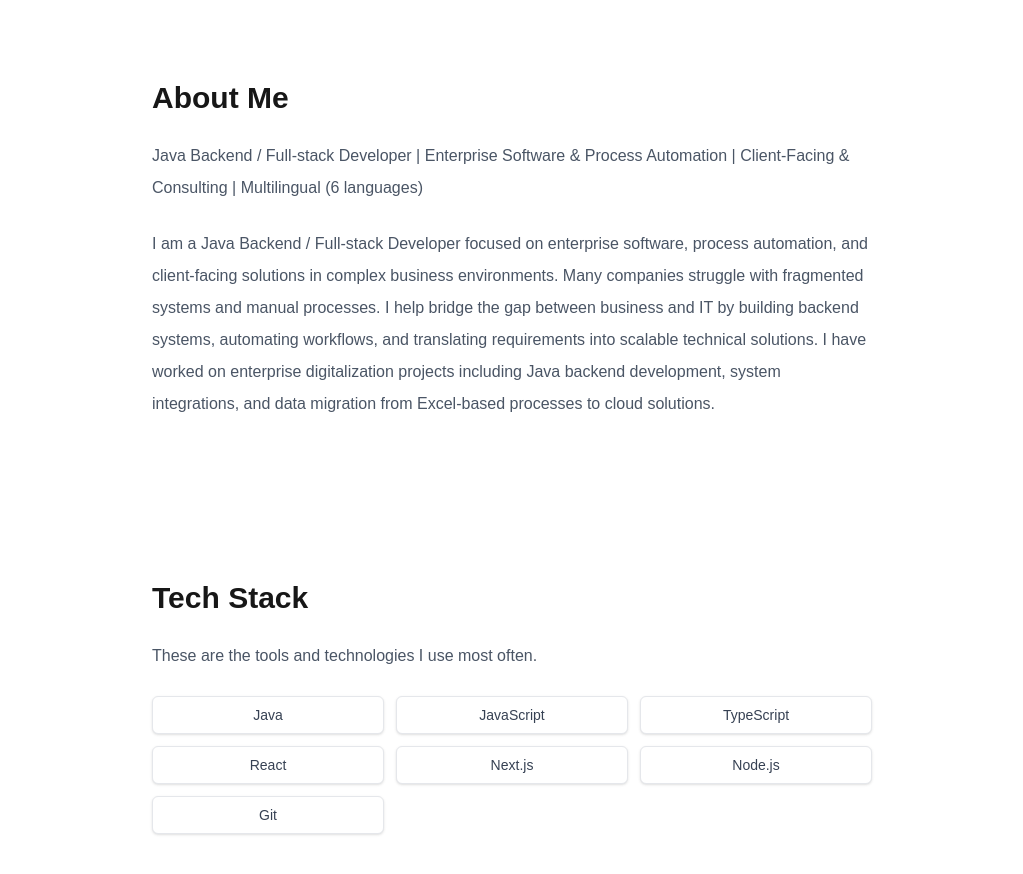
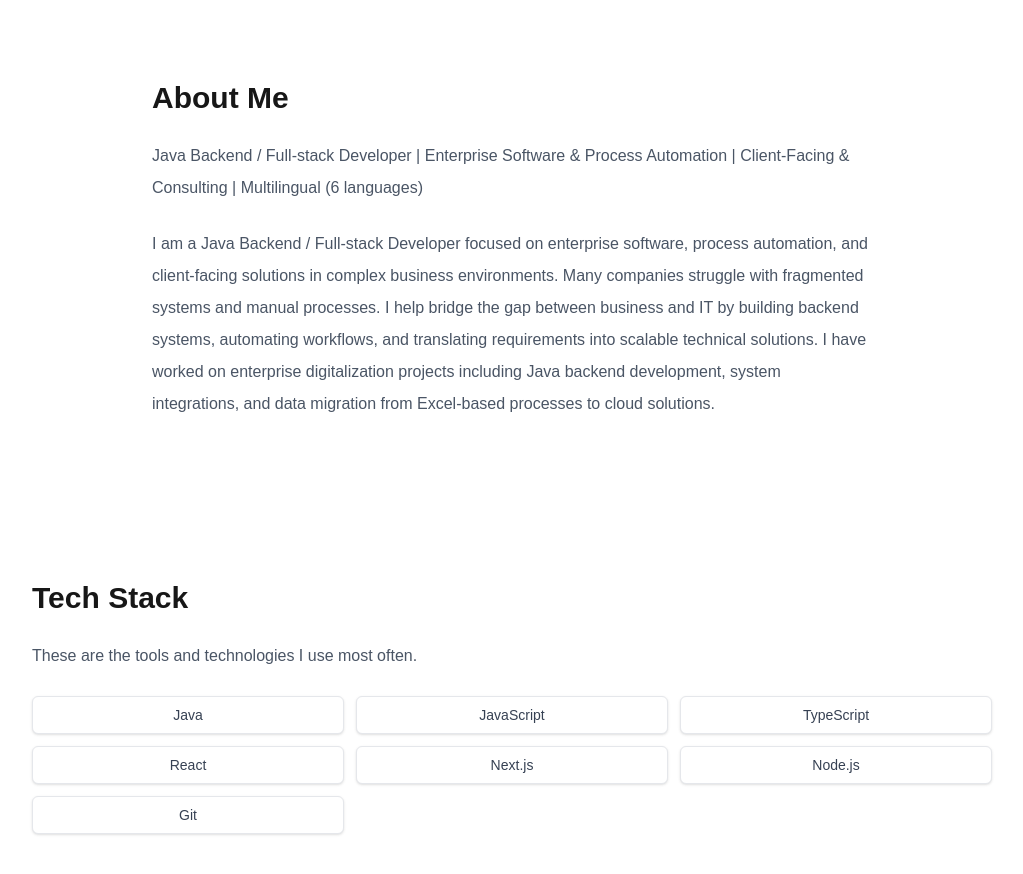
Before and after one commit to KarimBauer/karimbauer.github.io, a Next.js app: page / in a window 1280 px wide. Shown: the top 874 px of the page, without its empty margins (128-1151 px from the left). Built offline with nearby package versions, Linux system fonts and the light colour scheme.

Commit message:
Move layout to the middle

```diff
--- a/src/components/TechStack.tsx
+++ b/src/components/TechStack.tsx
@@ -10,7 +10,7 @@
 
 export default function TechStack() {
     return (
-        <section className="max-w-3xl mx-auto py-20 px-6">
+        <section className="mx-auto max-w-5xl px-6 py-20 pb-28 md:px-8">
             <h2 className="text-3xl font-bold">Tech Stack</h2>
 
             <p className="mt-6 leading-8 text-gray-600">
```
